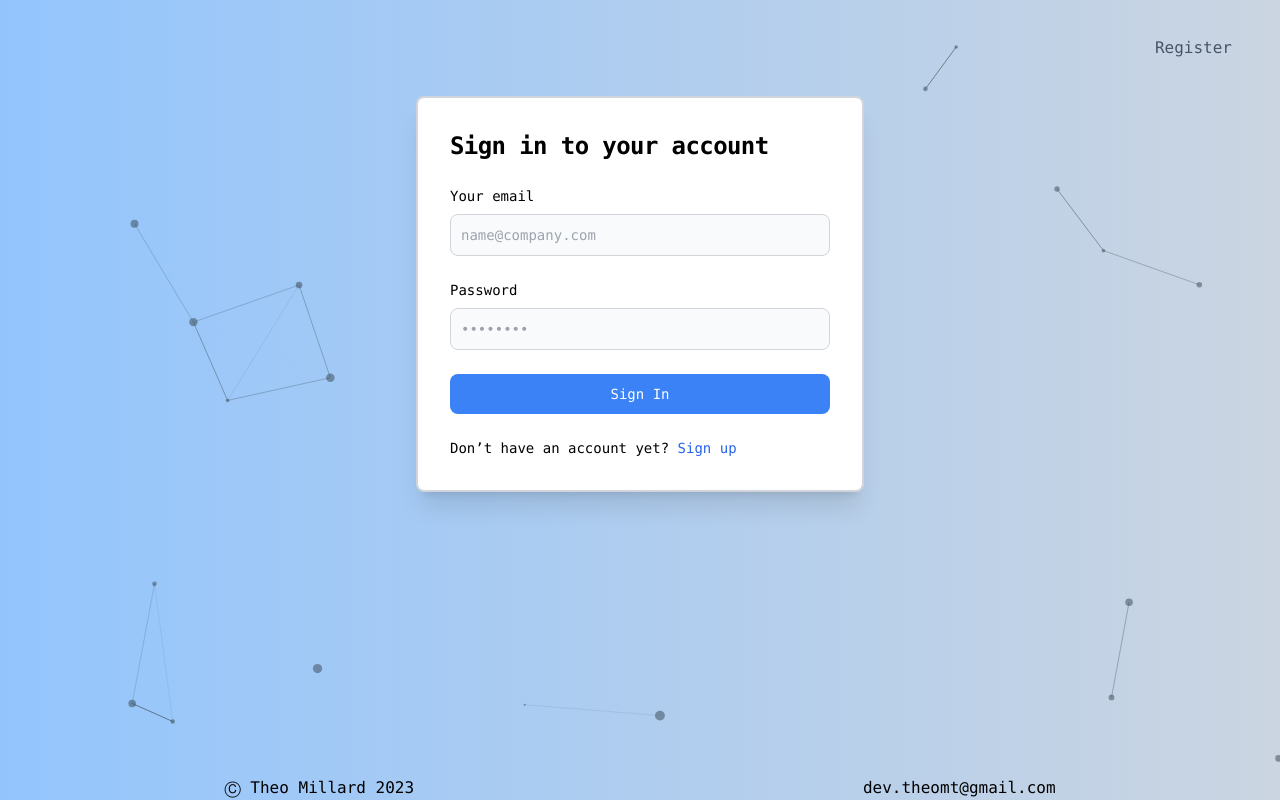
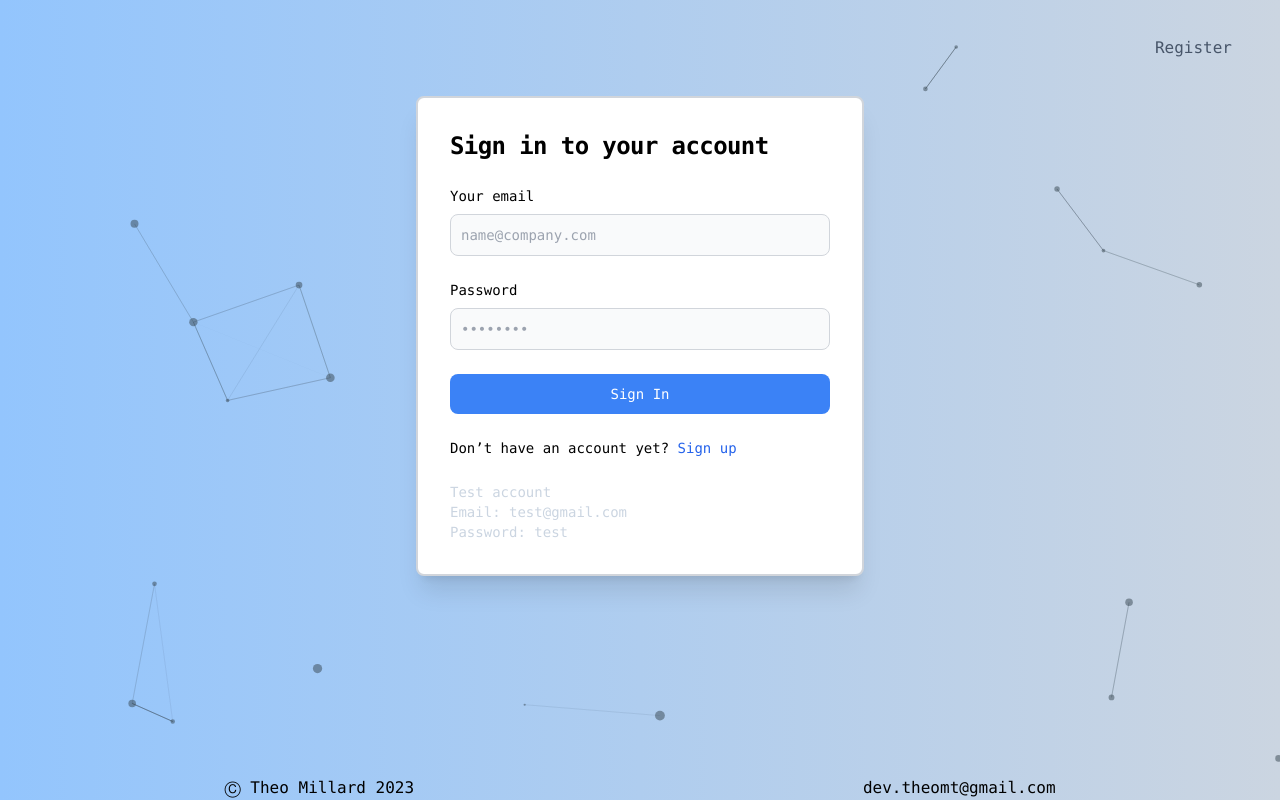
Before and after one commit to ToHe-MT/FaceRecognitionClient, a Next.js app: page / in a window 1280 px wide. Built offline with nearby package versions, Linux system fonts and the light colour scheme.

Commit message:
add test acount

```diff
--- a/src/pages/Components/Register/Register.js
+++ b/src/pages/Components/Register/Register.js
@@ -82,6 +82,11 @@ const Register = ({ onRouteChange }) => {
                     <p className="text-sm font-light">
                         Already have an account? <a href="#" className="font-medium text-blue-600 hover:underline" onClick={() => onRouteChange('signin')}>Sign In</a>
                     </p>
+                    <p className="text-sm font-light text-slate-300 ">
+                            Eventhought Password have been crypted and stored
+                            <br/>
+                            I suggest do not use your everyday email and password
+                        </p>
                 </div>
             </div>
         </div>
--- a/src/pages/Components/SignIn/SignIn.js
+++ b/src/pages/Components/SignIn/SignIn.js
@@ -80,6 +80,13 @@ const SignIn = ({ onRouteChange, loadUser }) => {
                         <p className="text-sm font-light">
                             Don’t have an account yet? <a href="#" className="font-medium text-blue-600 hover:underline" onClick={() => onRouteChange('register')}>Sign up</a>
                         </p>
+                        <p className="text-sm font-light text-slate-300 ">
+                            Test account
+                            <br/>
+                            Email: test@gmail.com
+                            <br/>
+                            Password: test
+                        </p>
                     </form>
                 </div>
             </div>
```
